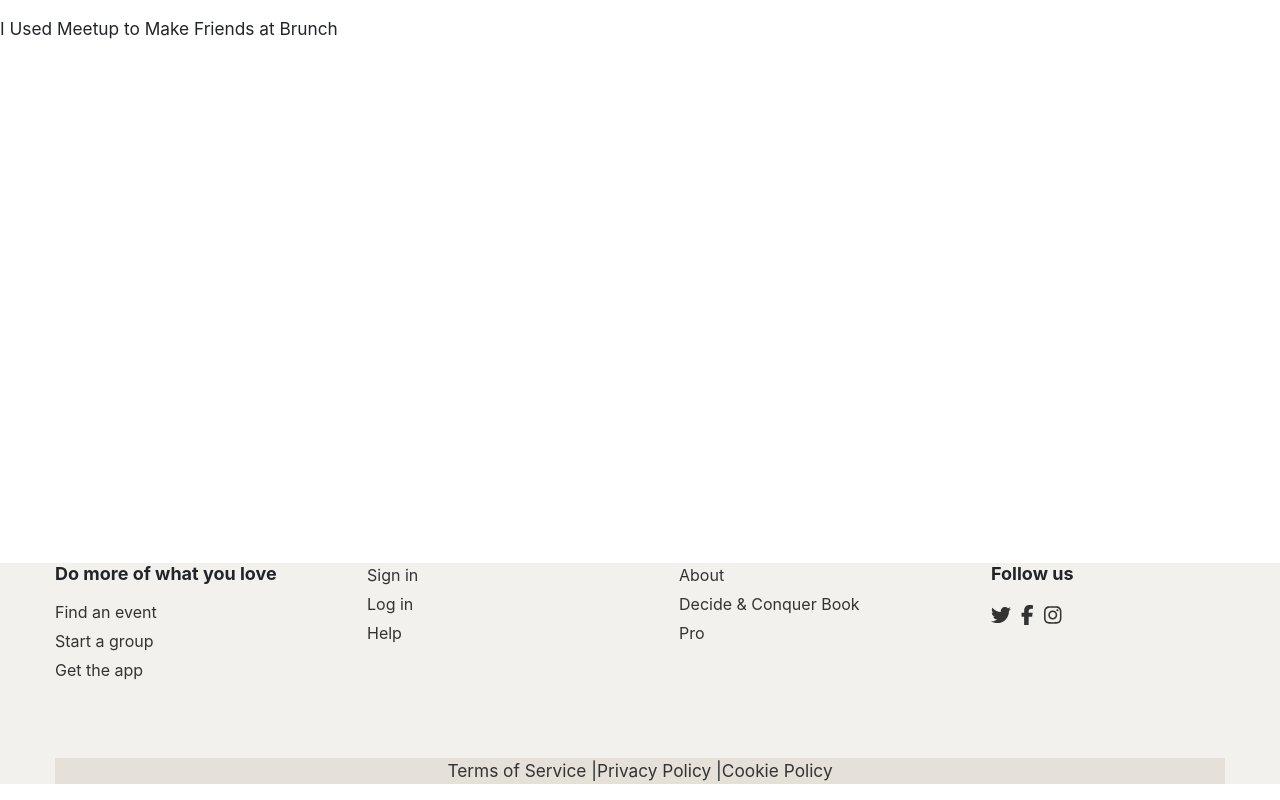
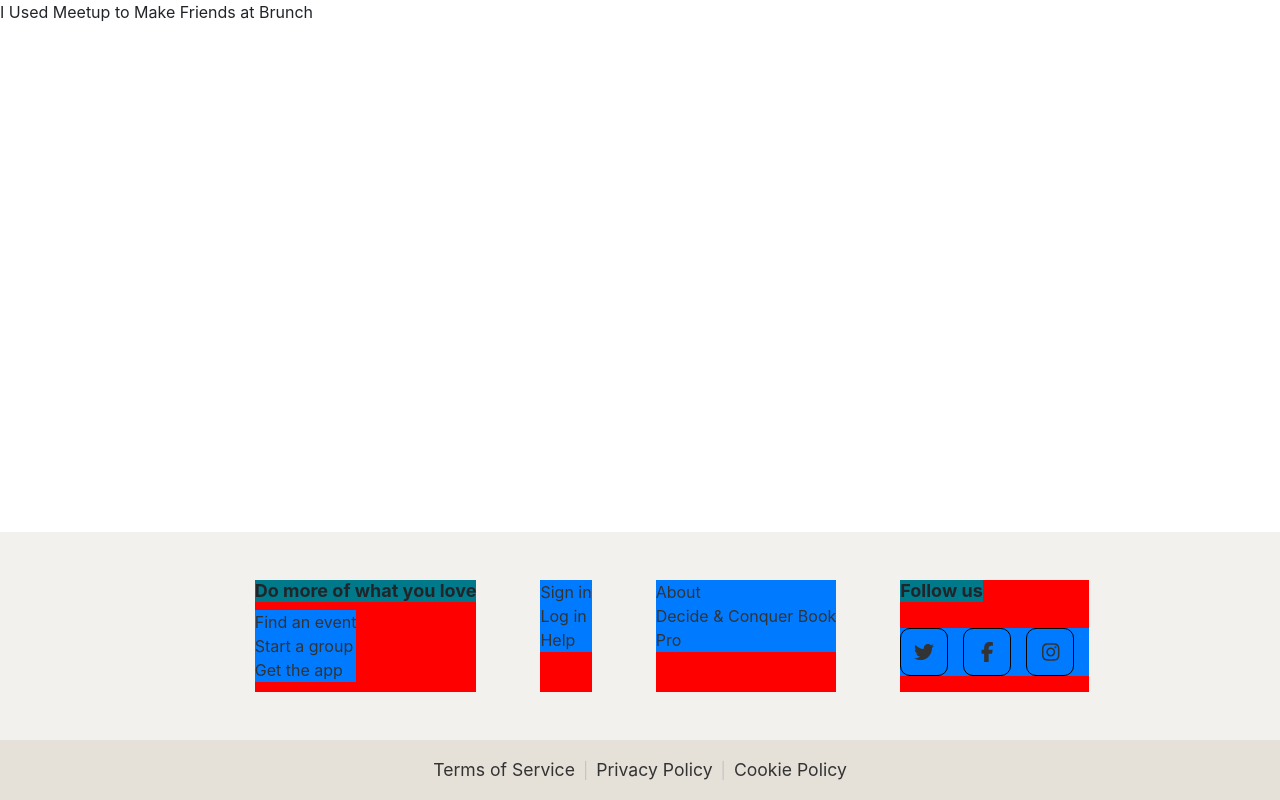
Before and after one commit to jp0027006/meetup, a React (Create React App) app: page /Friendships/first_article in a window 1280 px wide. Built offline with nearby package versions, Linux system fonts and the light colour scheme.

Commit message:
Friendships_footer

```diff
--- a/src/Friendships_Details/Friendships_Details.css
+++ b/src/Friendships_Details/Friendships_Details.css
@@ -2,6 +2,8 @@
     display: flex;
     flex-direction: column;
     min-height: 100vh;
+    margin: 0;
+    padding: 0;
 }
 
 .FDF {
--- a/src/Friendships_Details/Friendships_Details.jsx
+++ b/src/Friendships_Details/Friendships_Details.jsx
@@ -11,7 +11,7 @@ const Friendships_Details = () => {
 
     return(
         <div className="Friendships_Details">
-            <p>{friendships.Friends_title}</p>
+            <div>{friendships.Friends_title}</div>
             <div className="FDF">
                 <Friendships_Details_Footer />
             </div>
--- a/src/Friendships_Details/Friendships_Details_Footer.css
+++ b/src/Friendships_Details/Friendships_Details_Footer.css
@@ -1,44 +1,52 @@
 /* Footer.FDF_css */
 .FDF_footer {
     background-color: #F3F1ED;
+    height: 16.75rem;
   }
 
   .FDF_container {
-    max-width: 1200px;
-    margin: 0 auto;
-    padding: 0 15px;
+    width: 100%;
   }
 
   .FDF_footer-content {
     display: flex;
-    flex-wrap: wrap;
-    justify-content: space-between;
-    align-items: flex-start;
+    height: 13rem;
+    padding-top: 3rem;
+    padding-bottom: 3rem;
+    justify-content: center;
   }
 
   .FDF_footer-section {
-    width: 20%;
-    margin-bottom: 30px;
+    height: 7rem;
+    width: fit-content;
+    margin-left: 4rem;
+    display: flex;
+    flex-direction: column;
+    justify-content: space-between;
+    background-color: red;
   }
 
   .FDF_footer-section h3 {
     font-size: 18px;
     font-weight: bold;
-    margin-bottom: 15px;
+    width: fit-content;
+    background-color: #00798A;
   }
 
   .FDF_footer-section ul {
     list-style: none;
     padding: 0;
+    width: fit-content;
+    background-color: #007bff;
   }
 
-  .FDF_footer-section li {
-    margin-bottom: 5px;
-  }
 
   .FDF_footer-section a {
     color: #333;
-    text-decoration: none;
+  }
+
+  .footer_part1_sec1{
+    color: #00798A;
   }
 
   .FDF_footer-section a:hover {
@@ -51,10 +59,22 @@
   }
 
   .FDF_social-icons li {
-    margin-right: 10px;
+    margin-right: 15px;
+    height: 3rem;
+    width: 3rem;
+    border: 1px black solid;
+    border-radius: 10px;
+    display: flex;
+    justify-content: center;
+    align-items: center;
   }
 
   .FDF_social-icons a {
+    height: 3rem;
+    width: 3rem;
+    display: flex;
+    justify-content: center;
+    align-items: center;
     color: #333;
     font-size: 20px;
   }
@@ -64,14 +84,23 @@
   }
 
   .FDF_footer-legal {
-    text-align: center;
-    margin-top: 30px;
+    height: 3.75rem;
     background-color: #E5E0D8;
+    display: flex;
+    align-items: center;
+    justify-content: center;
   }
 
   .FDF_footer-legal a {
     color: #333;
     text-decoration: none;
+    font-size: 1.1rem;
+    padding-left: 0.5rem;
+    padding-right: 0.5rem;
+  }
+
+  .standing_line{
+    color: #c5c4c4;
   }
 
   .FDF_footer-legal a:hover {
--- a/src/Friendships_Details/Friendships_Details_Footer.jsx
+++ b/src/Friendships_Details/Friendships_Details_Footer.jsx
@@ -11,9 +11,9 @@ const Friendships_Details_Footer = () => {
           <div className="FDF_footer-section">
             <h3>Do more of what you love</h3>
             <ul>
-              <li><a href="#">Find an event</a></li>
-              <li><a href="#">Start a group</a></li>
-              <li><a href="#">Get the app</a></li>
+              <li><a href="#" className='footer_part1_sec1'>Find an event</a></li>
+              <li><a href="#" className='footer_part1_sec1'>Start a group</a></li>
+              <li><a href="#" className='footer_part1_sec1'>Get the app</a></li>
             </ul>
           </div>
           <div className="FDF_footer-section">
@@ -40,11 +40,11 @@ const Friendships_Details_Footer = () => {
           </div>
         </div>
         <div className="FDF_footer-legal">
-          <p>
-            <a href="#">Terms of Service</a> |
-            <a href="#">Privacy Policy</a> |
+            <a href="#">Terms of Service</a>
+              <div className="standing_line">|</div>
+            <a href="#">Privacy Policy</a>
+              <div className="standing_line">|</div>
             <a href="#">Cookie Policy</a>
-          </p>
         </div>
       </div>
     </div>
```
